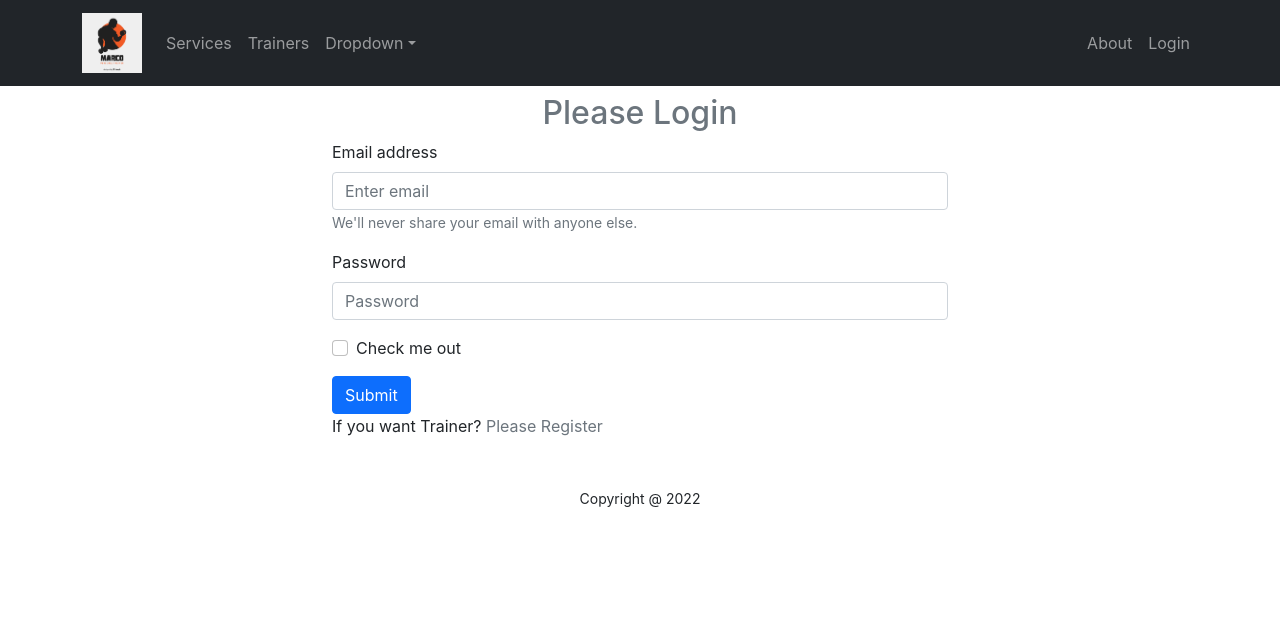
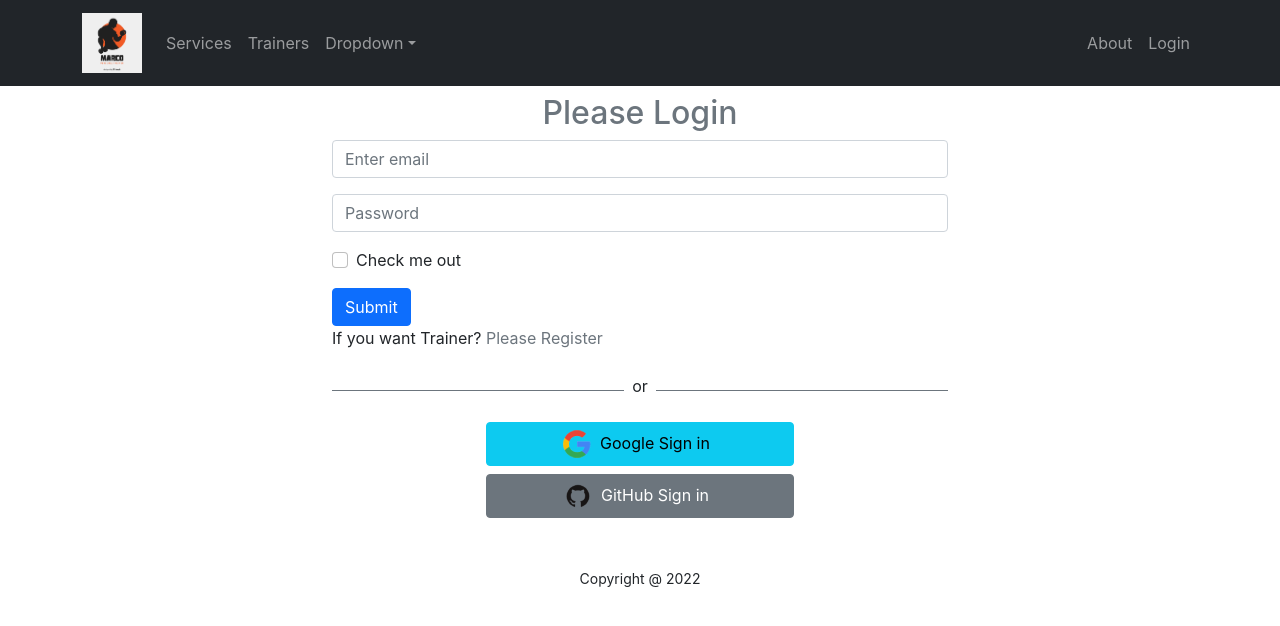
Before and after one commit to capmahin/gym-equvment-site, a React (Create React App) app: page /login in a window 1280 px wide. Shown: the top 626 px of the page. Built offline with nearby package versions, Linux system fonts and the light colour scheme; no server answers.

Commit message:
add socialLogin and create signIn by google and github

```diff
--- a/src/Pages/Login/Login/Login.js
+++ b/src/Pages/Login/Login/Login.js
@@ -3,6 +3,7 @@ import { Button, Form } from "react-bootstrap";
 import { useSignInWithEmailAndPassword } from "react-firebase-hooks/auth";
 import { Link, useLocation, useNavigate } from "react-router-dom";
 import auth from "../../../firebase.init";
+import SocialLogin from "../SocialLogin/SocialLogin";
 
 const Login = () => {
   const emailRef = useRef("");
@@ -35,20 +36,15 @@ const Login = () => {
       <h2 className="text-secondary text-center mt-2">Please Login</h2>
       <Form onSubmit={handleSubmit}>
         <Form.Group className="mb-3" controlId="formBasicEmail">
-          <Form.Label>Email address</Form.Label>
           <Form.Control
             ref={emailRef}
             type="email"
             placeholder="Enter email"
             required
           />
-          <Form.Text className="text-muted">
-            We'll never share your email with anyone else.
-          </Form.Text>
         </Form.Group>
 
         <Form.Group className="mb-3" controlId="formBasicPassword">
-          <Form.Label>Password</Form.Label>
           <Form.Control
             ref={passwordRef}
             type="password"
@@ -73,6 +69,7 @@ const Login = () => {
           Please Register
         </Link>{" "}
       </p>
+      <SocialLogin></SocialLogin>
     </div>
   );
 };
--- a/src/Pages/Login/Register/Register.js
+++ b/src/Pages/Login/Register/Register.js
@@ -3,6 +3,7 @@ import { Link, useNavigate } from "react-router-dom";
 import { useCreateUserWithEmailAndPassword } from "react-firebase-hooks/auth";
 import auth from "../../../firebase.init";
 import "./Register.css";
+import SocialLogin from "../SocialLogin/SocialLogin";
 
 const Register = () => {
   const [createUserWithEmailAndPassword, user, loading, error] =
@@ -56,6 +57,7 @@ const Register = () => {
           Please Login
         </Link>{" "}
       </p>
+      <SocialLogin></SocialLogin>
     </div>
   );
 };
--- /dev/null
+++ b/src/Pages/Login/SocialLogin/SocialLogin.js
@@ -0,0 +1,27 @@
+import React from "react";
+import google from "../../../images/social/google.png";
+import github from "../../../images/social/github.png";
+
+const SocialLogin = () => {
+  return (
+    <div>
+      <div className="d-flex align-items-center">
+        <div style={{ height: "1px" }} className="bg-secondary w-50"></div>
+        <p className="mt-2 px-2">or</p>
+        <div style={{ height: "1px" }} className="bg-secondary w-50"></div>
+      </div>
+      <div>
+        <button className="btn btn-info w-50 d-block mx-auto my-2">
+          <img src={google} alt="" />
+          <span className="px-2">Google Sign in</span>
+        </button>
+        <button className="btn btn-secondary w-50 d-block mx-auto">
+          <img src={github} alt="" />
+          <span className="px-2">GitHub Sign in</span>
+        </button>
+      </div>
+    </div>
+  );
+};
+
+export default SocialLogin;
```
Also changed, not shown: src/images/social/github.png (added), src/images/social/google.png (added).
